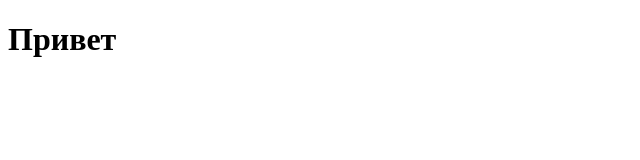
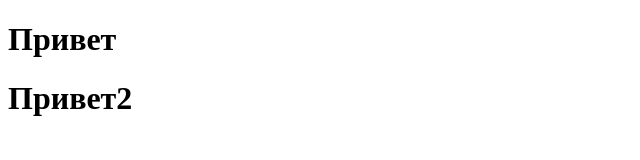
Before and after one commit to KazakEvgeniy/Test, a plain HTML site: page index.html in a window 1280 px wide. Shown: the whole page, without its empty margins (0-640 px from the left). Drawn offline with Linux system fonts and the light colour scheme.

Commit message:
My two commit

```diff
--- a/index.html
+++ b/index.html
@@ -10,6 +10,7 @@
 
 <body>
 	<h1>Привет</h1>
+	<h1>Привет2</h1>
 
 	<script src="main.js"></script>
 </body>
```
